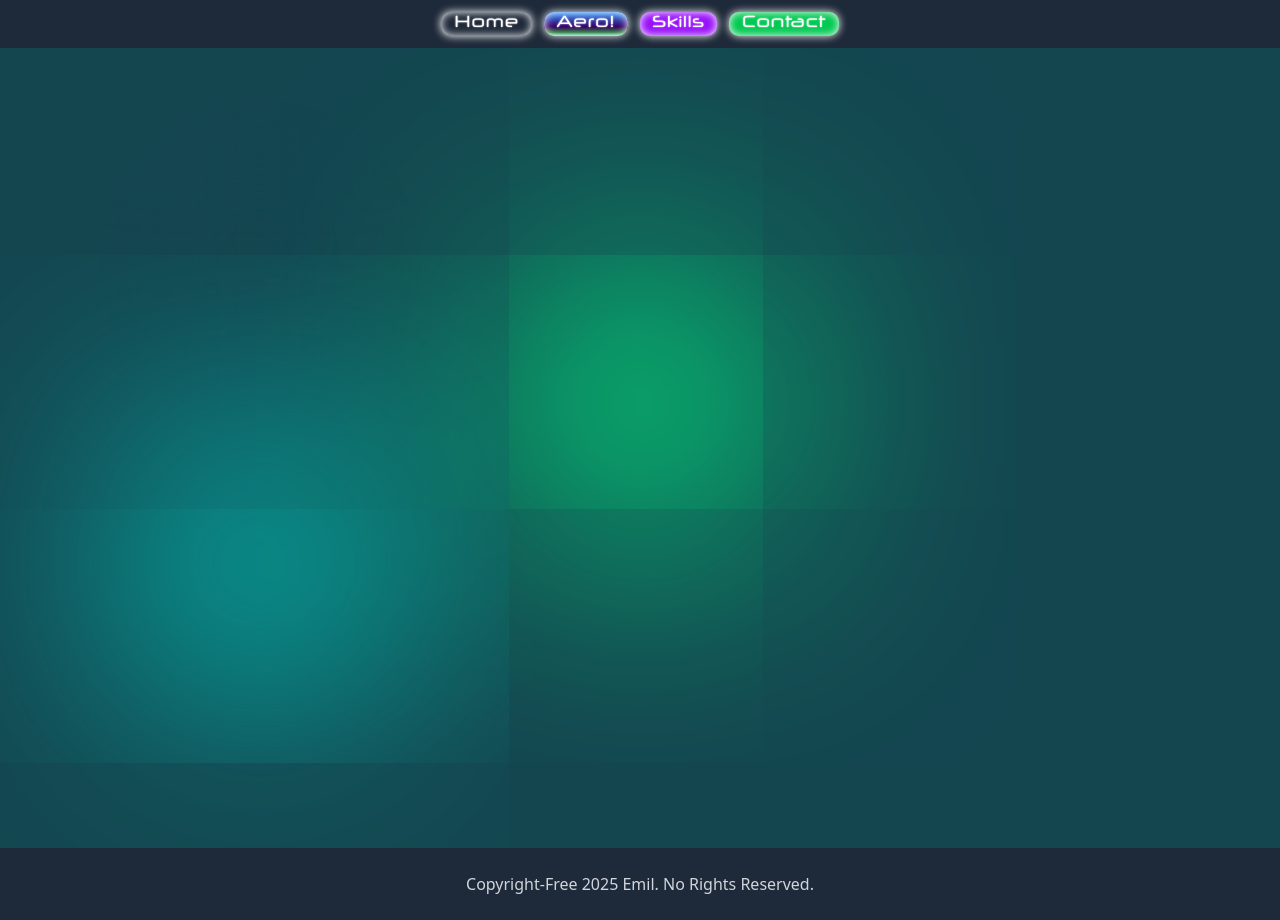
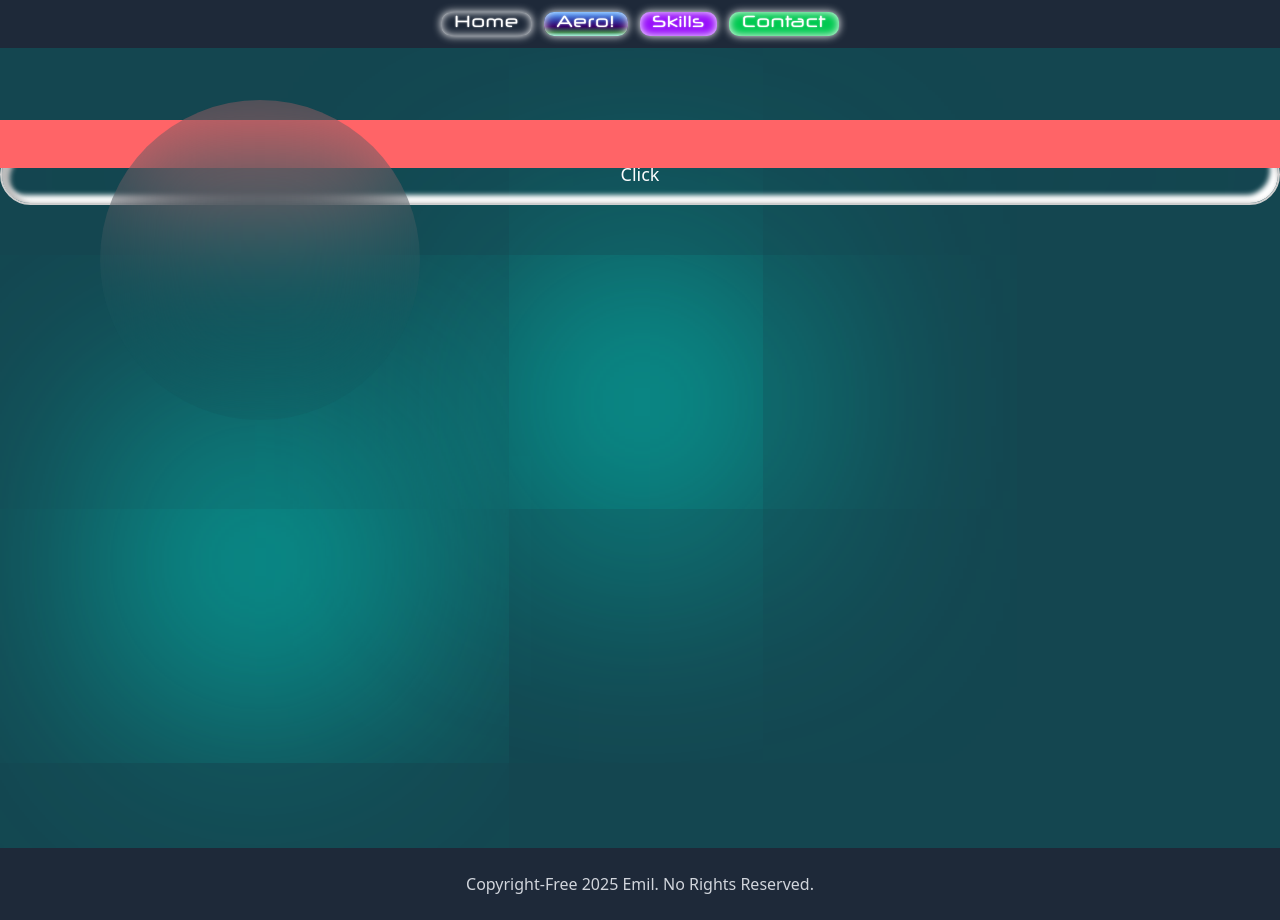
Before and after one commit to Kattenelvis/personal-website, a SvelteKit app: page /neumorphism in a window 1280 px wide. Built offline with nearby package versions, Linux system fonts and the light colour scheme.

Commit message:
Neumorphism develops

```diff
--- a/src/routes/neumorphism/+page.svelte
+++ b/src/routes/neumorphism/+page.svelte
@@ -2,18 +2,30 @@
 	<!-- <div class="z-50 rounded-full p-12 backdrop-blur-xl"></div> -->
 
 	<div
-		class="absolute top-25 left-25 inline rounded-full border-black p-40 backdrop-blur-3xl"
+		class="absolute top-25 left-25 z-10 inline rounded-full border-black p-40 backdrop-blur-3xl"
 	></div>
 	<div class="ephemereal absolute top-1/2 left-1/2 rounded-full"></div>
 	<div class="ephemereal-2 absolute top-[70%] left-[20%] rounded-full"></div>
+	<button class="neu-button z-20 m-auto mt-24 w-full">Click</button>
+	<div class="absolute top-[120px] left-0 z-0 w-full bg-red-400 p-6"></div>
 </main>
 
 <style>
+	@keyframes changeColor {
+		0% {
+			box-shadow: 2px 2px 22rem 8rem rgb(0, 245, 130);
+		}
+		100% {
+			box-shadow: 2px 2px 22rem 8rem rgb(0, 200, 185);
+		}
+	}
+
 	.ephemereal {
 		display: inline;
 		border-radius: 100px;
 		box-shadow: 2px 2px 22rem 8rem rgb(0, 245, 130);
 		transition: box-shadow linear 0.2s;
+		animation: changeColor 1s linear infinite alternate;
 	}
 
 	.ephemereal-2 {
@@ -31,4 +43,35 @@
 		/* background: #2442c7; */
 		/* background: linear-gradient(30deg, rgba(36, 66, 199, 1) 0%, rgba(35, 232, 97, 1) 100%); */
 	}
+
+	.neu-button {
+		border-radius: 50px;
+		box-shadow:
+			inset 4px 4px 5px 4px #bcbcbc,
+			inset -4px -4px 5px 4px #ffffff;
+		color: #fdfdfd;
+		cursor: pointer;
+		font-size: 18px;
+		padding: 15px 40px;
+		transition: all 0.2s ease-in-out;
+		border: 2px solid rgb(206, 206, 206);
+		backdrop-filter: blur(250px);
+	}
+
+	.neu-button:hover {
+		box-shadow:
+			inset 2px 2px 5px #bcbcbc,
+			inset -2px -2px 5px #ffffff,
+			2px 2px 5px #bcbcbc,
+			-2px -2px 5px #ffffff;
+	}
+
+	.neu-button:focus {
+		outline: none;
+		box-shadow:
+			inset 2px 2px 5px #bcbcbc,
+			inset -2px -2px 5px #ffffff,
+			2px 2px 5px #bcbcbc,
+			-2px -2px 5px #ffffff;
+	}
 </style>
```
